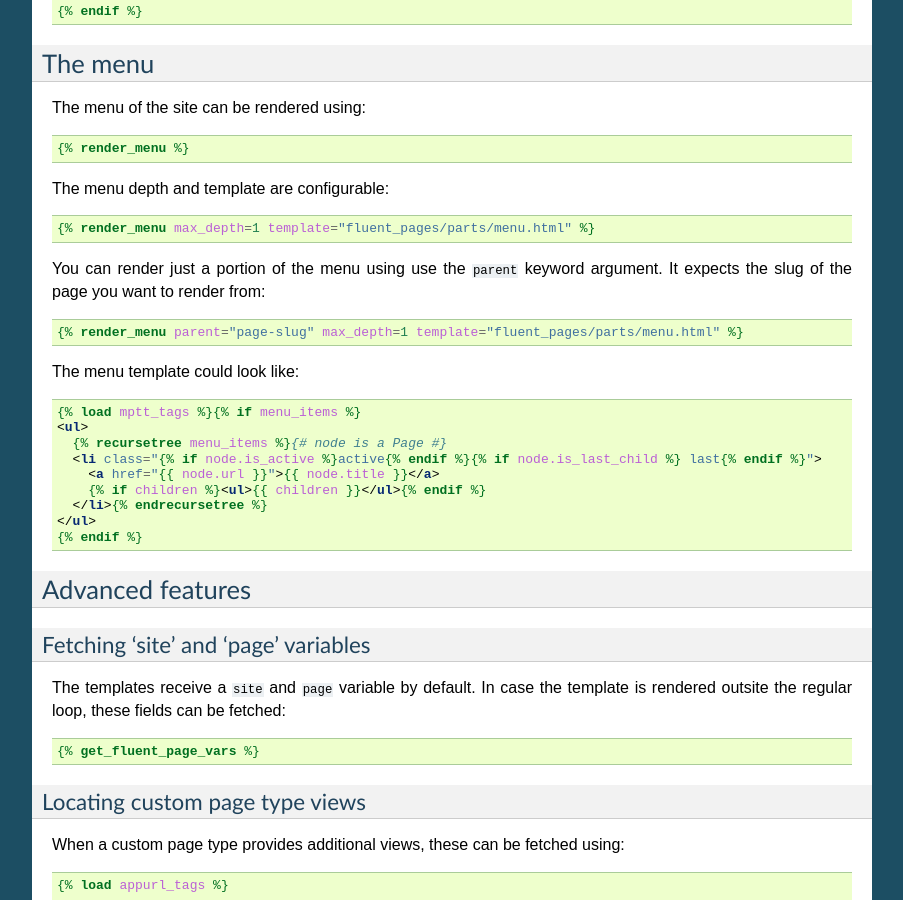
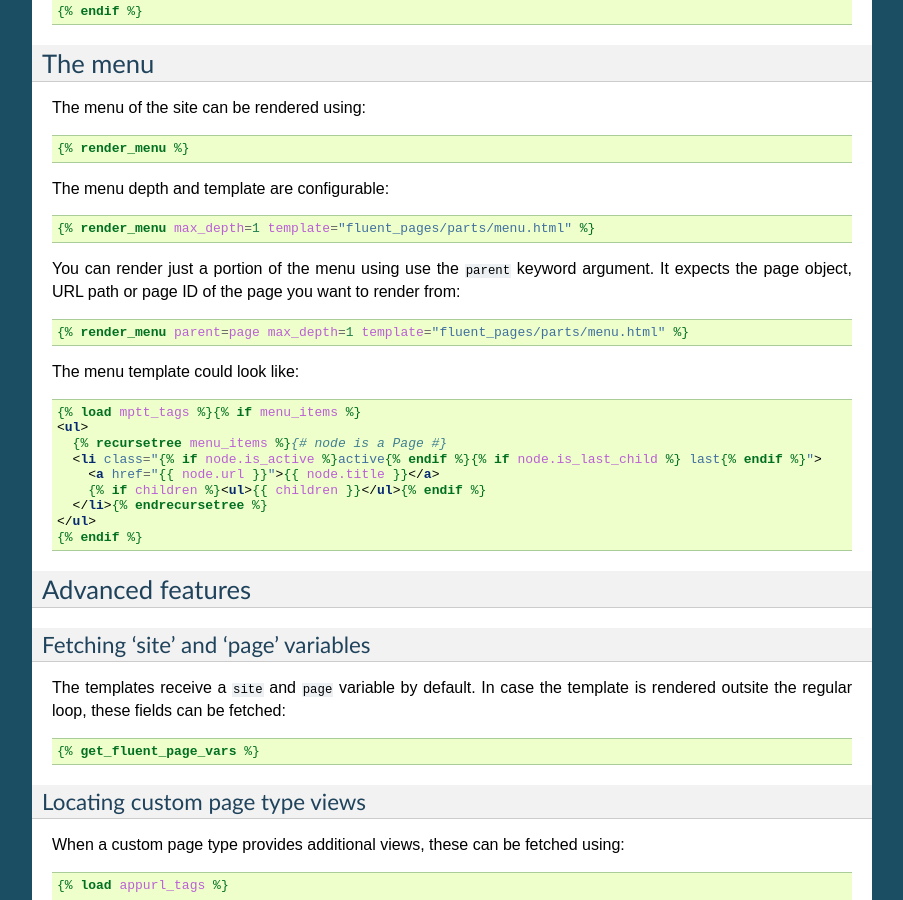
Before and after one commit to django-fluent/django-fluent-pages, a Sphinx documentation site: the page built from docs/templatetags.rst, in a window 1280 px wide and 900 px high, scrolled down 523 px. Shown: the whole window, without its empty margins (198-1101 px from the left). Built offline with Sphinx 7.4.7, drawn with Linux system fonts in a browser that asks for light colours.

Commit message:
Minor assorted improvements to the recent pull
- PEP8 spacing
- read dictionary value once
- isinstance() checks for UrlNode includes Page
- isinstance() check for (int, long) to deal with Django PK values.
- Using TemplateSyntaxError to report errors

Many thanks to Evan Borgstrom for the original work!

```diff
--- a/docs/templatetags.rst
+++ b/docs/templatetags.rst
@@ -55,11 +55,11 @@ The menu depth and template are configurable:
     {% render_menu max_depth=1 template="fluent_pages/parts/menu.html" %}
 
 You can render just a portion of the menu using use the ``parent`` keyword argument.
-It expects the slug of the page you want to render from:
+It expects the page object, URL path or page ID of the page you want to render from:
 
 .. code-block:: html+django
 
-    {% render_menu parent="page-slug" max_depth=1 template="fluent_pages/parts/menu.html" %}
+    {% render_menu parent=page max_depth=1 template="fluent_pages/parts/menu.html" %}
 
 The menu template could look like:
 
```
Also changed, not shown: 1 other file.
